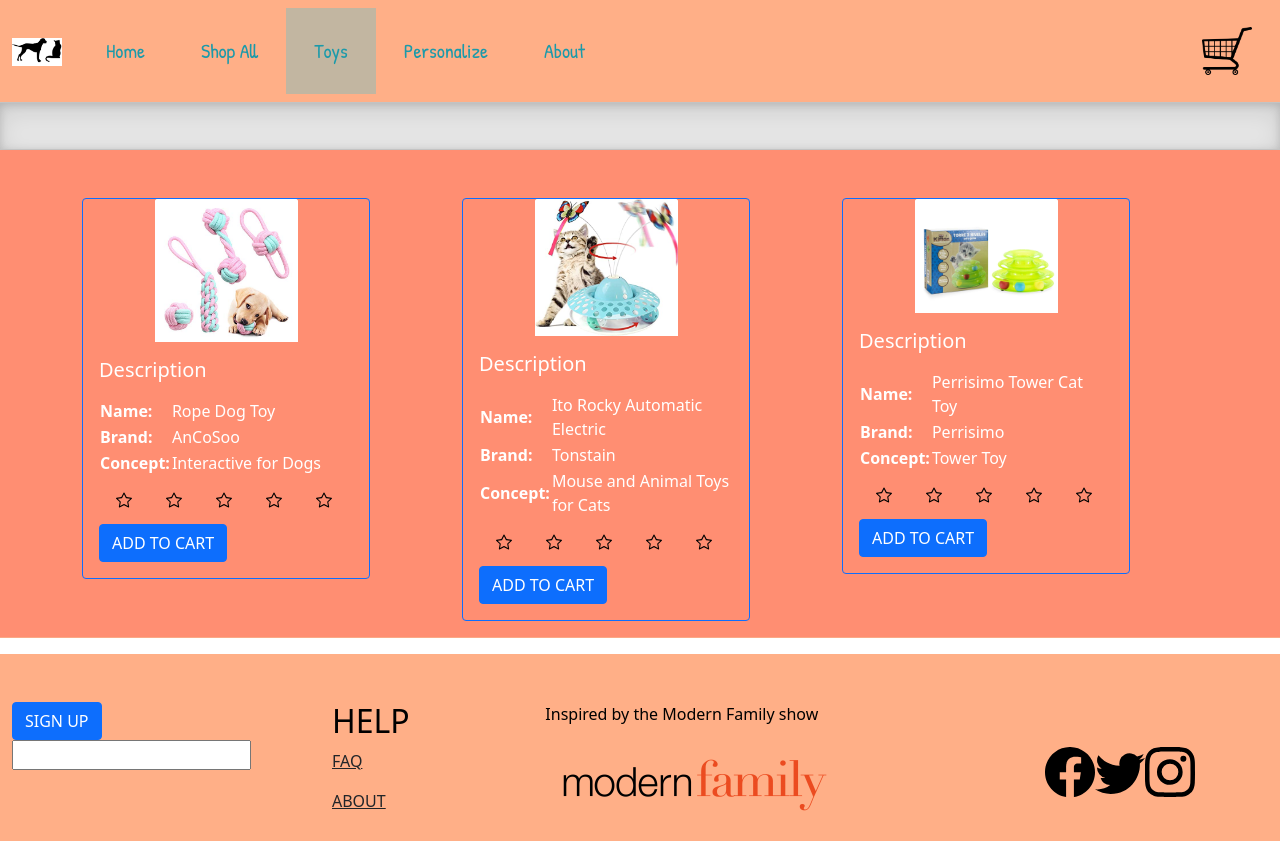
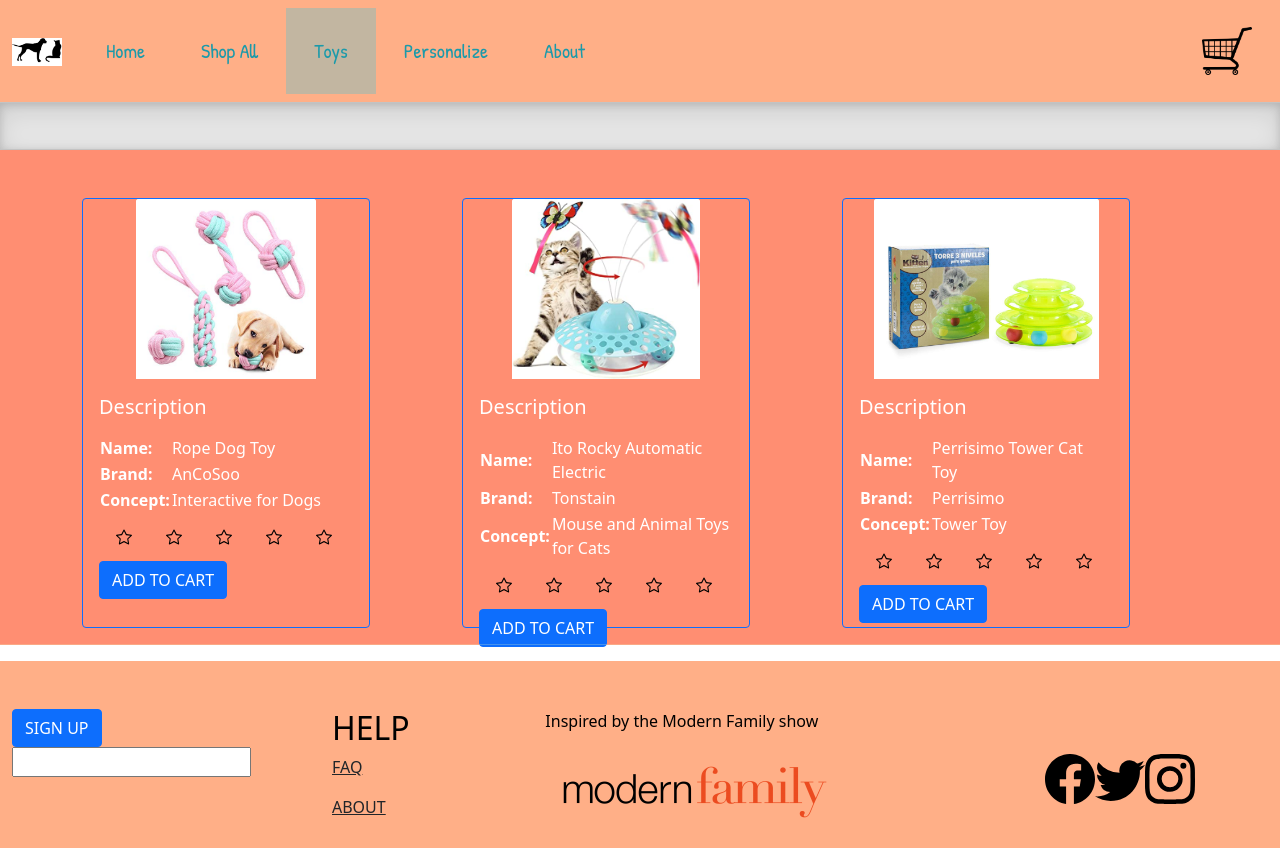
Before and after one commit to MigueIzmaya/stellas-dog-beds-bootstrap, a website: page pages/toys.html in a window 1280 px wide. Drawn offline with nearby package versions, Linux system fonts and the light colour scheme.

Commit message:
change height and width cards

```diff
--- a/pages/toys.html
+++ b/pages/toys.html
@@ -72,8 +72,8 @@
             <div class="container pt-5">
                 <div class="row">
                     <div class="col-12 col-md-4">
-                        <div class="card text-white border-primary bg-transparent" style="width: 18rem;">
-                            <img src="../public/img/toy_1.jpg" class="mx-auto d-block bg-white card-img-top w-50" alt="...">
+                        <div class="card text-white border-primary bg-transparent card-image-head">
+                            <img src="../public/img/toy_1.jpg" class="mx-auto d-block bg-white card-img-top product-image" alt="...">
                             <div class="card-body">
                               <h5 class="card-title">Description</h5>
                               <p class="card-text">
@@ -102,8 +102,8 @@
                     </div>
 
                     <div class="col-12 col-md-4">
-                        <div class="card text-white border-primary bg-transparent" style="width: 18rem;">
-                            <img src="../public/img/toy_2.jpg" class="mx-auto d-block bg-white card-img-top w-50" alt="...">
+                        <div class="card text-white border-primary bg-transparent card-image-head">
+                            <img src="../public/img/toy_2.jpg" class="mx-auto d-block bg-white card-img-top product-image" alt="...">
                             <div class="card-body">
                               <h5 class="card-title">Description</h5>
                               <p class="card-text">
@@ -131,8 +131,8 @@
                     </div>
 
                     <div class="col-12 col-md-4">
-                        <div class="card text-white border-primary bg-transparent" style="width: 18rem;">
-                            <img src="../public/img/toy_3.jpg" class="mx-auto d-block bg-white card-img-top w-50" alt="...">
+                        <div class="card text-white border-primary bg-transparent card-image-head">
+                            <img src="../public/img/toy_3.jpg" class="mx-auto d-block bg-white card-img-top product-image" alt="...">
                             <div class="card-body">
                               <h5 class="card-title">Description</h5>
                               <p class="card-text">
--- a/scss/style.scss
+++ b/scss/style.scss
@@ -35,7 +35,11 @@
 }
 
 .card-image-head{
-    width: 18rem;
+    @include sizeWidthHeight(288px, 430px);
+}
+
+.product-image {
+    @include sizeWidthHeight(auto, 180px);
 }
 
 .reviews {
```
Also changed, not shown: index.html (+7 -7 lines), pages/shop.html (+12 -12 lines), css/main.css.
